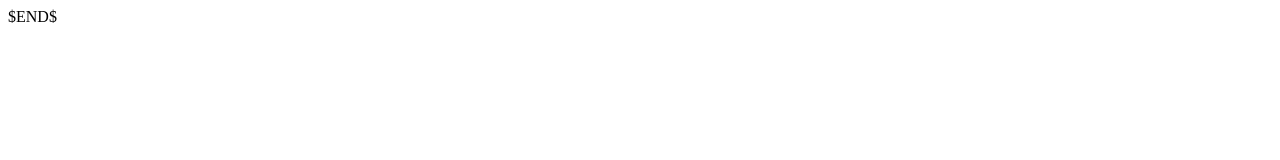
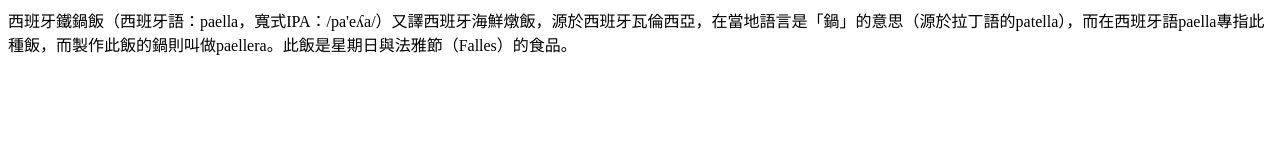
Before and after one commit to emmakuo1019/Web250422, a plain HTML site: page index.html in a window 1280 px wide. Drawn offline with Linux system fonts and the light colour scheme.

Commit message:
再cmmit一次

```diff
--- a/index.html
+++ b/index.html
@@ -5,6 +5,6 @@
     <title>Web250422</title>
 </head>
 <body>
-$END$
+    <div>西班牙鐵鍋飯（西班牙語：paella，寬式IPA：/pa'eʎa/）又譯西班牙海鮮燉飯，源於西班牙瓦倫西亞，在當地語言是「鍋」的意思（源於拉丁語的patella），而在西班牙語paella專指此種飯，而製作此飯的鍋則叫做paellera。此飯是星期日與法雅節（Falles）的食品。</div>
 </body>
 </html>
```
